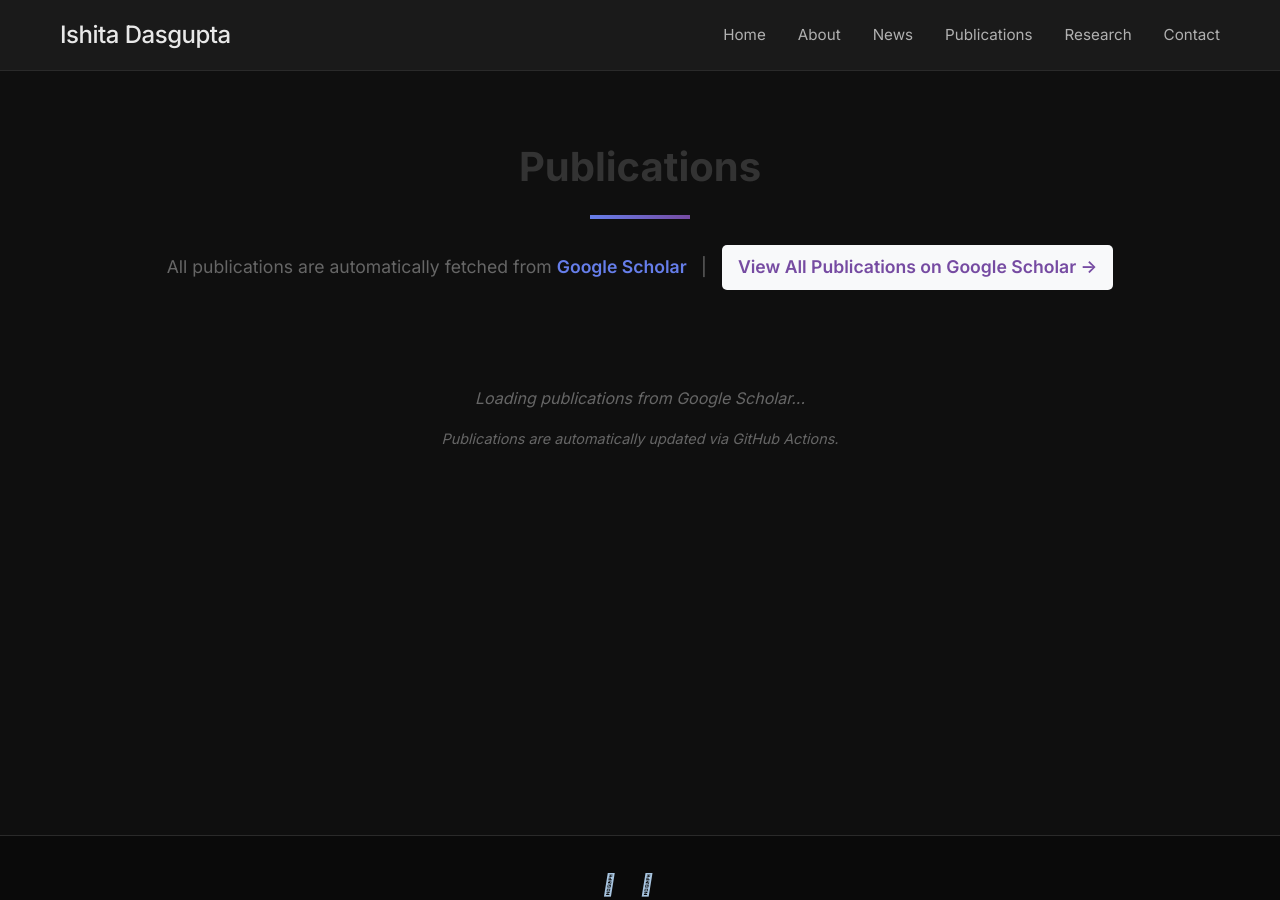
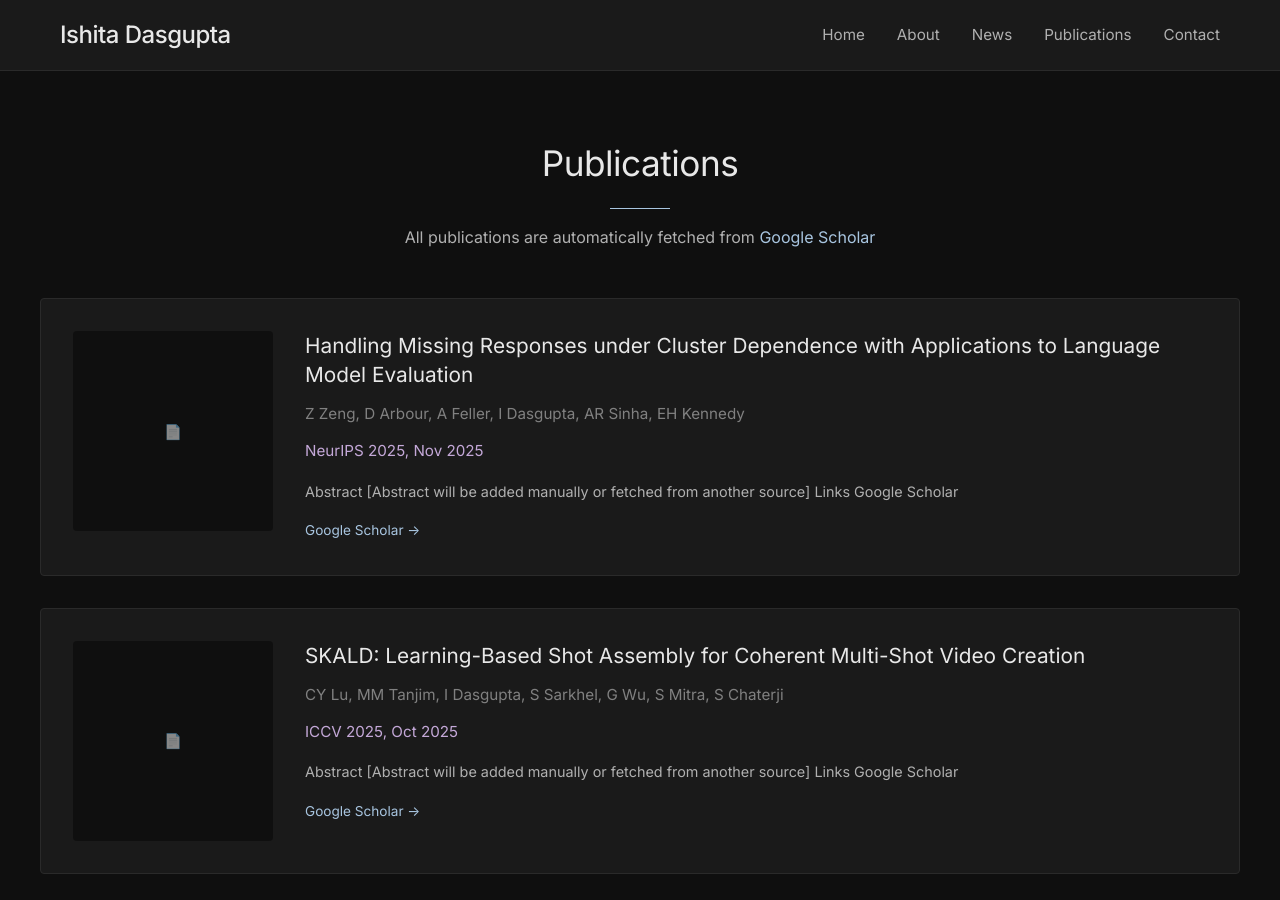
Before and after one commit to ISHITADG/ishitadg.github.io, a Jekyll site: the page built from publications.md, in a window 1280 px wide and 900 px high. Built offline with Jekyll 4.4.1, drawn with Linux system fonts in a browser that asks for light colours; a style sheet for code colours, icons or effects is not loaded; some of the changed text lies outside the part shown.

Commit message:
Update email to gmail, remove Research tab, update publications page with cards showing title/abstract/authors/venue/year and image from DOI

```diff
--- a/_config.yml
+++ b/_config.yml
@@ -34,7 +34,7 @@ remote_theme: alshedivat/al-folio@v0.9.0
 # Site author
 author:
   name: "Ishita Dasgupta"
-  email: "ishita.dasgupta@adobe.com"
+  email: "ishita.dasgupta@gmail.com"
   twitter: ""
   github: "ISHITADG"
   linkedin: ""
@@ -45,7 +45,7 @@ author:
 # Social links
 social:
   - icon: fa-envelope
-    link: mailto:ishita.dasgupta@adobe.com
+    link: mailto:ishita.dasgupta@gmail.com
   - icon: fa-github
     link: https://github.com/ISHITADG
   - icon: ai ai-google-scholar
@@ -61,8 +61,6 @@ navbar:
     link: "/news/"
   - name: "Publications"
     link: "/publications/"
-  - name: "Research"
-    link: "/research/"
   - name: "Contact"
     link: "/contact/"
 
--- a/publications.md
+++ b/publications.md
@@ -4,92 +4,112 @@ title: Publications
 permalink: /publications/
 ---
 
-<div class="publications-container" style="max-width: 1000px; margin: 0 auto; padding: 2rem 0;">
+<div class="publications-container" style="max-width: 1200px; margin: 0 auto; padding: 2rem 0;">
 
   <div class="publications-header" style="text-align: center; margin-bottom: 3rem;">
-    <h1 style="font-size: 2.5rem; color: #333; margin-bottom: 1rem;">Publications</h1>
-    <div class="divider" style="width: 100px; height: 4px; background: linear-gradient(90deg, #667eea, #764ba2); margin: 0 auto;"></div>
-    <p style="color: #666; margin-top: 1rem; font-size: 1.1rem;">
+    <h1 style="font-size: 2.2rem; color: #e8e8e8; margin-bottom: 1rem; font-weight: 400; letter-spacing: -0.5px;">Publications</h1>
+    <div class="divider" style="width: 60px; height: 1px; background: #a8c5e0; margin: 0 auto;"></div>
+    <p style="color: #b0b0b0; margin-top: 1rem; font-size: 1rem;">
       All publications are automatically fetched from
-      <a href="https://scholar.google.com/citations?hl=en&user=okBrMn8AAAAJ&view_op=list_works&sortby=pubdate" target="_blank" style="color: #667eea; text-decoration: none; font-weight: 600;">
+      <a href="https://scholar.google.com/citations?hl=en&user=okBrMn8AAAAJ&view_op=list_works&sortby=pubdate" target="_blank" style="color: #a8c5e0; text-decoration: none; font-weight: 400;">
         Google Scholar
-      </a>
-      <span style="margin: 0 10px;">|</span>
-      <a href="https://scholar.google.com/citations?hl=en&user=okBrMn8AAAAJ&view_op=list_works&sortby=pubdate" target="_blank" style="color: #764ba2; text-decoration: none; font-weight: 600; padding: 8px 16px; background: #f8f9fa; border-radius: 5px; display: inline-block; margin-top: 10px;">
-        View All Publications on Google Scholar →
       </a>
     </p>
   </div>
 
-  <div id="publications-list" class="publications-list">
-    <!-- Publications will be dynamically loaded here by the Google Scholar scraper -->
-    <div class="loading-message" style="text-align: center; padding: 3rem; color: #666; font-style: italic;">
-      <p>Loading publications from Google Scholar...</p>
-      <p style="font-size: 0.9rem; margin-top: 1rem;">Publications are automatically updated via GitHub Actions.</p>
+  <div class="publications-list" style="display: grid; gap: 2rem;">
+    {% assign sorted_pubs = site.publications | sort: 'date' | reverse %}
+    {% for pub in sorted_pubs limit: 5 %}
+    <div class="publication-card" style="background: #1a1a1a; padding: 2rem; border-radius: 4px; border: 1px solid #2a2a2a; display: grid; grid-template-columns: 200px 1fr; gap: 2rem; transition: border-color 0.3s;">
+
+      <!-- Publication Image -->
+      <div class="publication-image" style="width: 200px; height: 200px; border-radius: 4px; overflow: hidden; background: #0f0f0f; display: flex; align-items: center; justify-content: center;">
+        {% if pub.doi %}
+          <img src="https://api.altmetric.com/v1/doi/{{ pub.doi }}/images/medium" alt="{{ pub.title }}" style="width: 100%; height: 100%; object-fit: cover;" onerror="this.style.display='none'; this.parentElement.innerHTML='<div style=\'color: #808080; font-size: 0.9rem; text-align: center; padding: 1rem;\'>No image available</div>';">
+        {% elsif pub.link %}
+          {% assign scholar_id = pub.link | split: 'citation_for_view=' | last | split: ':' | first %}
+          <div style="color: #808080; font-size: 0.9rem; text-align: center; padding: 1rem; display: flex; align-items: center; justify-content: center; height: 100%;">
+            <span style="opacity: 0.5;">📄</span>
+          </div>
+        {% else %}
+          <div style="color: #808080; font-size: 0.9rem; text-align: center; padding: 1rem; display: flex; align-items: center; justify-content: center; height: 100%;">
+            <span style="opacity: 0.5;">📄</span>
+          </div>
+        {% endif %}
+      </div>
+
+      <!-- Publication Content -->
+      <div class="publication-content" style="flex: 1;">
+        <h3 style="font-size: 1.3rem; color: #e8e8e8; margin-bottom: 0.8rem; font-weight: 400; line-height: 1.4;">
+          {{ pub.title }}
+        </h3>
+
+        <p style="color: #808080; margin-bottom: 0.8rem; line-height: 1.6; font-size: 0.95rem;">
+          {{ pub.authors }}
+        </p>
+
+        {% if pub.venue and pub.date %}
+          {% assign pub_month = pub.date | date: "%b" %}
+          <p style="color: #c4a8d8; font-weight: 400; margin-bottom: 1rem; font-size: 0.95rem;">
+            {{ pub.venue }}, {{ pub_month }} {{ pub.date | date: "%Y" }}
+          </p>
+        {% elsif pub.venue %}
+          <p style="color: #c4a8d8; font-weight: 400; margin-bottom: 1rem; font-size: 0.95rem;">{{ pub.venue }}</p>
+        {% elsif pub.date %}
+          {% assign pub_month = pub.date | date: "%b" %}
+          <p style="color: #c4a8d8; font-weight: 400; margin-bottom: 1rem; font-size: 0.95rem;">{{ pub_month }} {{ pub.date | date: "%Y" }}</p>
+        {% endif %}
+
+        {% if pub.content %}
+          <div class="publication-abstract" style="color: #b0b0b0; line-height: 1.7; font-size: 0.9rem; margin-bottom: 1rem;">
+            {{ pub.content | markdownify | strip_html | truncatewords: 50 }}
+          </div>
+        {% endif %}
+
+        <div class="publication-links" style="display: flex; gap: 1rem; flex-wrap: wrap;">
+          {% if pub.link %}
+          <a href="{{ pub.link }}" target="_blank" style="color: #a8c5e0; text-decoration: none; font-weight: 400; font-size: 0.85rem; border-bottom: 1px solid transparent; transition: border-color 0.3s;">
+            Google Scholar →
+          </a>
+          {% endif %}
+          {% if pub.doi %}
+          <a href="https://doi.org/{{ pub.doi }}" target="_blank" style="color: #a8c5e0; text-decoration: none; font-weight: 400; font-size: 0.85rem; border-bottom: 1px solid transparent; transition: border-color 0.3s;">
+            DOI →
+          </a>
+          {% endif %}
+        </div>
+      </div>
+    </div>
+    {% endfor %}
+
+    {% if sorted_pubs.size == 0 %}
+    <div style="text-align: center; padding: 3rem; color: #808080;">
+      <p>Publications are being loaded...</p>
+      <p style="font-size: 0.9rem; margin-top: 1rem;">
+        <a href="https://scholar.google.com/citations?hl=en&user=okBrMn8AAAAJ&view_op=list_works&sortby=pubdate" target="_blank" style="color: #a8c5e0; text-decoration: none;">
+          View all publications on Google Scholar →
+        </a>
+      </p>
+    </div>
+    {% endif %}
+
+    <div style="text-align: center; margin-top: 2rem;">
+      <a href="https://scholar.google.com/citations?hl=en&user=okBrMn8AAAAJ&view_op=list_works&sortby=pubdate" target="_blank" style="display: inline-block; padding: 10px 24px; background: transparent; border: 1px solid #a8c5e0; color: #a8c5e0; text-decoration: none; border-radius: 4px; font-weight: 400; transition: all 0.3s; font-size: 0.95rem;">
+        View All Publications on Google Scholar →
+      </a>
     </div>
   </div>
 
 </div>
 
 <style>
-.publication-item {
-  background: white;
-  padding: 2rem;
-  margin-bottom: 1.5rem;
-  border-radius: 8px;
-  box-shadow: 0 2px 4px rgba(0,0,0,0.1);
-  transition: transform 0.3s, box-shadow 0.3s;
-  border-left: 4px solid #667eea;
-}
-
-.publication-item:hover {
-  transform: translateX(5px);
-  box-shadow: 0 4px 8px rgba(0,0,0,0.15);
-}
-
-.publication-title {
-  font-size: 1.2rem;
-  font-weight: 600;
-  color: #333;
-  margin-bottom: 0.5rem;
-}
-
-.publication-authors {
-  color: #666;
-  margin-bottom: 0.5rem;
-  font-size: 0.95rem;
-}
-
-.publication-venue {
-  color: #764ba2;
-  font-weight: 600;
-  margin-bottom: 0.5rem;
-}
-
-.publication-year {
-  color: #999;
-  font-size: 0.9rem;
-}
-
-.publication-links {
-  margin-top: 1rem;
-  display: flex;
-  gap: 1rem;
-  flex-wrap: wrap;
-}
-
-.publication-links a {
-  color: #667eea;
-  text-decoration: none;
-  font-size: 0.9rem;
-  padding: 4px 12px;
-  border: 1px solid #667eea;
-  border-radius: 4px;
-  transition: background 0.3s, color 0.3s;
-}
-
-.publication-links a:hover {
-  background: #667eea;
-  color: white;
+@media (max-width: 768px) {
+  .publication-card {
+    grid-template-columns: 1fr !important;
+  }
+  .publication-image {
+    width: 100% !important;
+    height: 200px !important;
+  }
 }
 </style>
```
Also changed, not shown: contact.md (+2 -2 lines).
